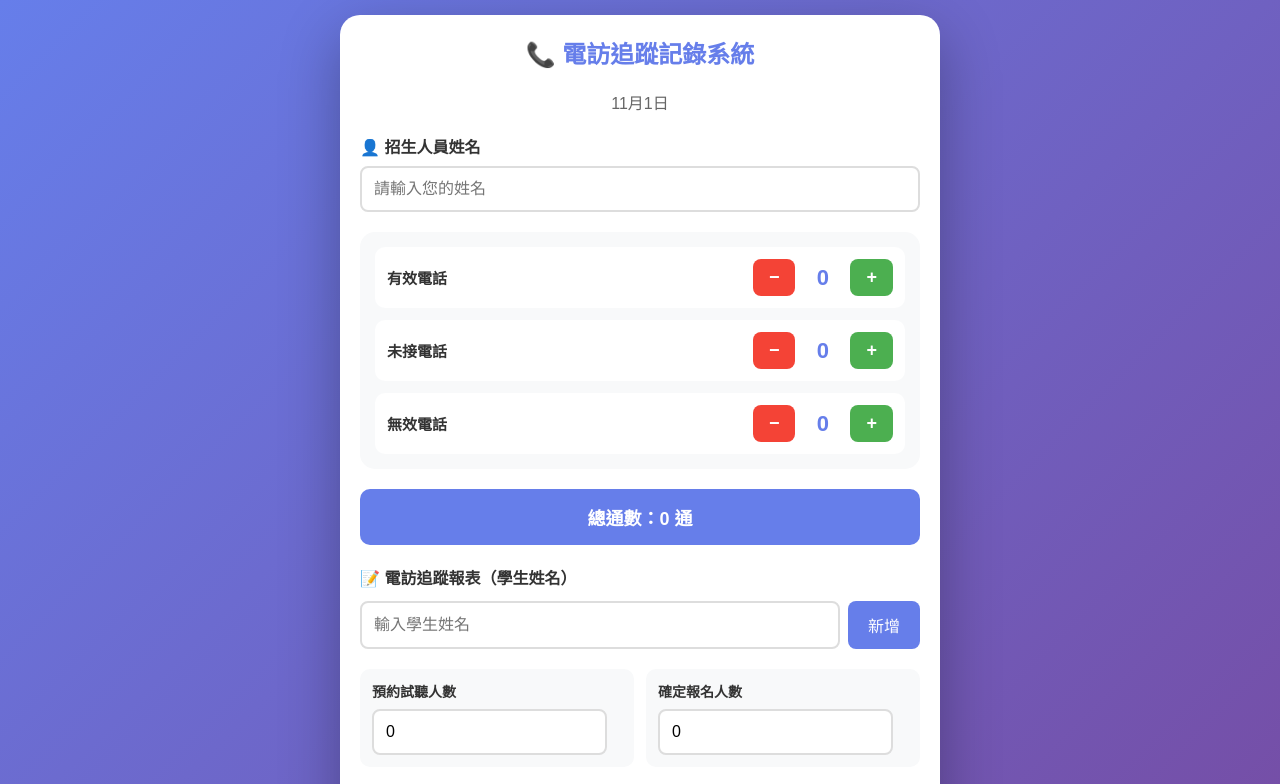
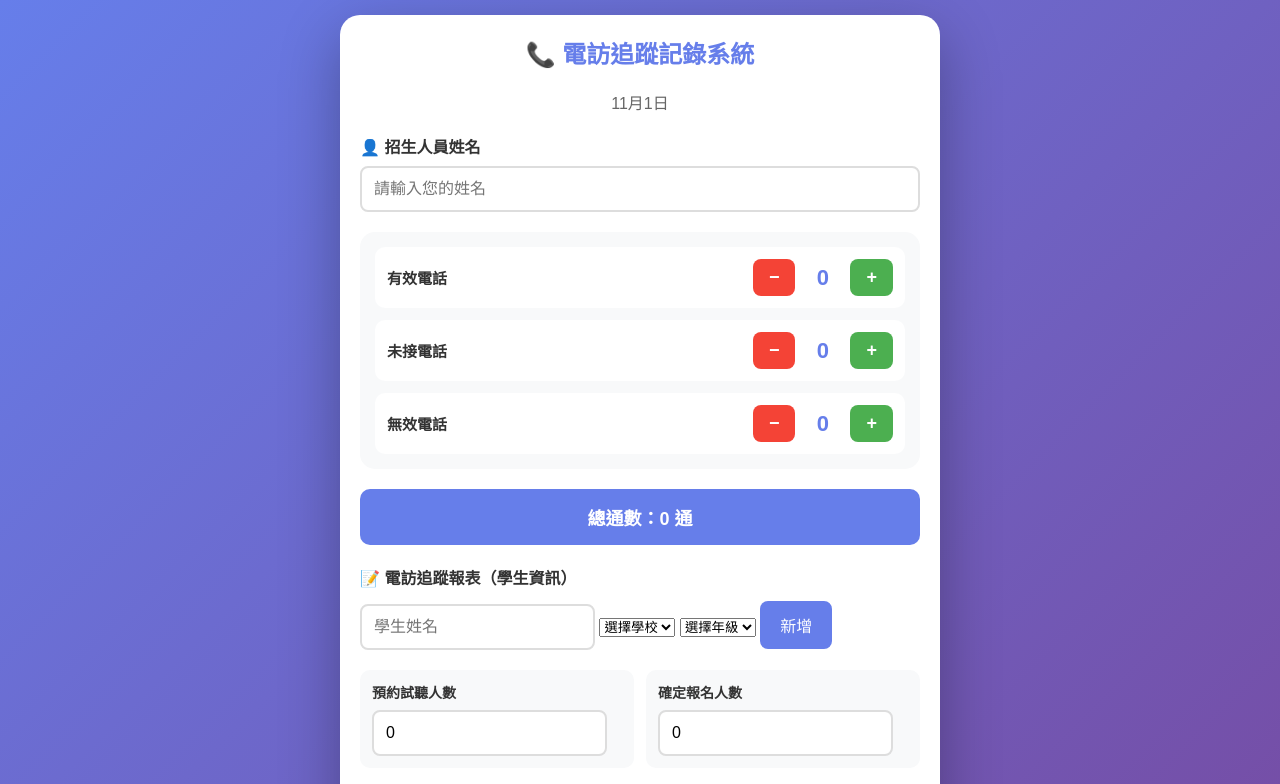
Before and after one commit to wishyoyo/CramSchool_telephone_report, a plain HTML site: page index.html in a window 1280 px wide. Shown: the top 784 px of the page. Drawn offline with Linux system fonts and the light colour scheme.

Commit message:
Enhance student input with school and grade options
Updated the student input section to include school and grade selection.

```diff
--- a/index.html
+++ b/index.html
@@ -50,11 +50,29 @@
         </div>
 
         <div class="input-section">
-            <h3>📝 電訪追蹤報表（學生姓名）</h3>
-            <div class="student-input-container">
-                <input type="text" id="studentName" placeholder="輸入學生姓名">
+            <h3>📝 電訪追蹤報表（學生資訊）</h3>
+
+            <div class="student-form">
+                <input type="text" id="studentName" placeholder="學生姓名">
+
+                <select id="studentSchool" onchange="updateGradeOptions()">
+                    <option value="">選擇學校</option>
+                    <option value="斗六國中">斗六國中</option>
+                    <option value="雲林國中">雲林國中</option>
+                    <option value="正心中學">正心中學</option>
+                    <option value="雲林國小">雲林國小</option>
+                    <option value="公誠國小">公誠國小</option>
+                    <option value="鎮西國小">鎮西國小</option>
+                    <option value="鎮東國小">鎮東國小</option>
+                </select>
+
+                <select id="studentGrade">
+                    <option value="">選擇年級</option>
+                </select>
+
                 <button class="btn-primary" onclick="addStudent()">新增</button>
             </div>
+
             <div class="student-list" id="studentList"></div>
         </div>
 
```
